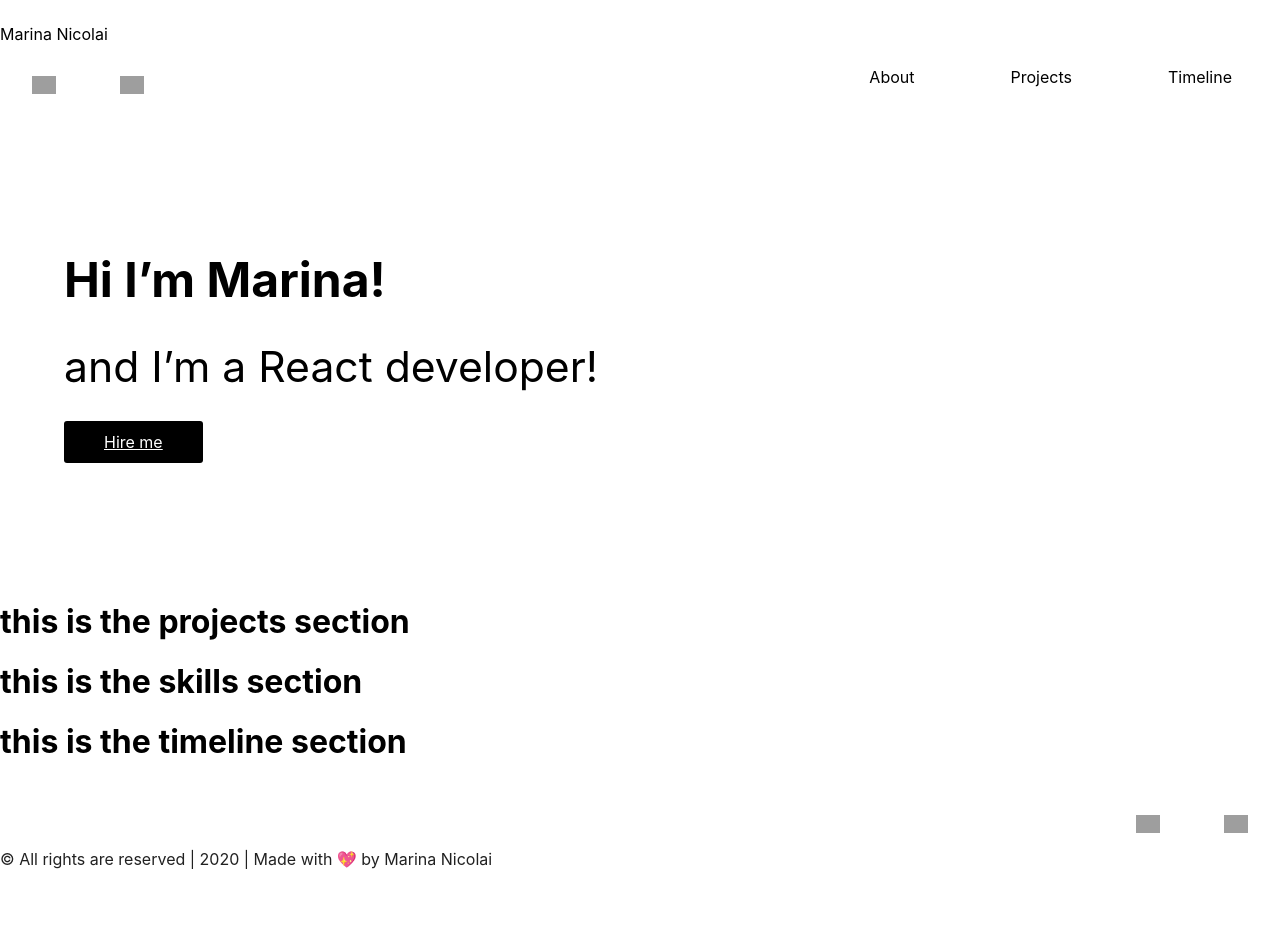
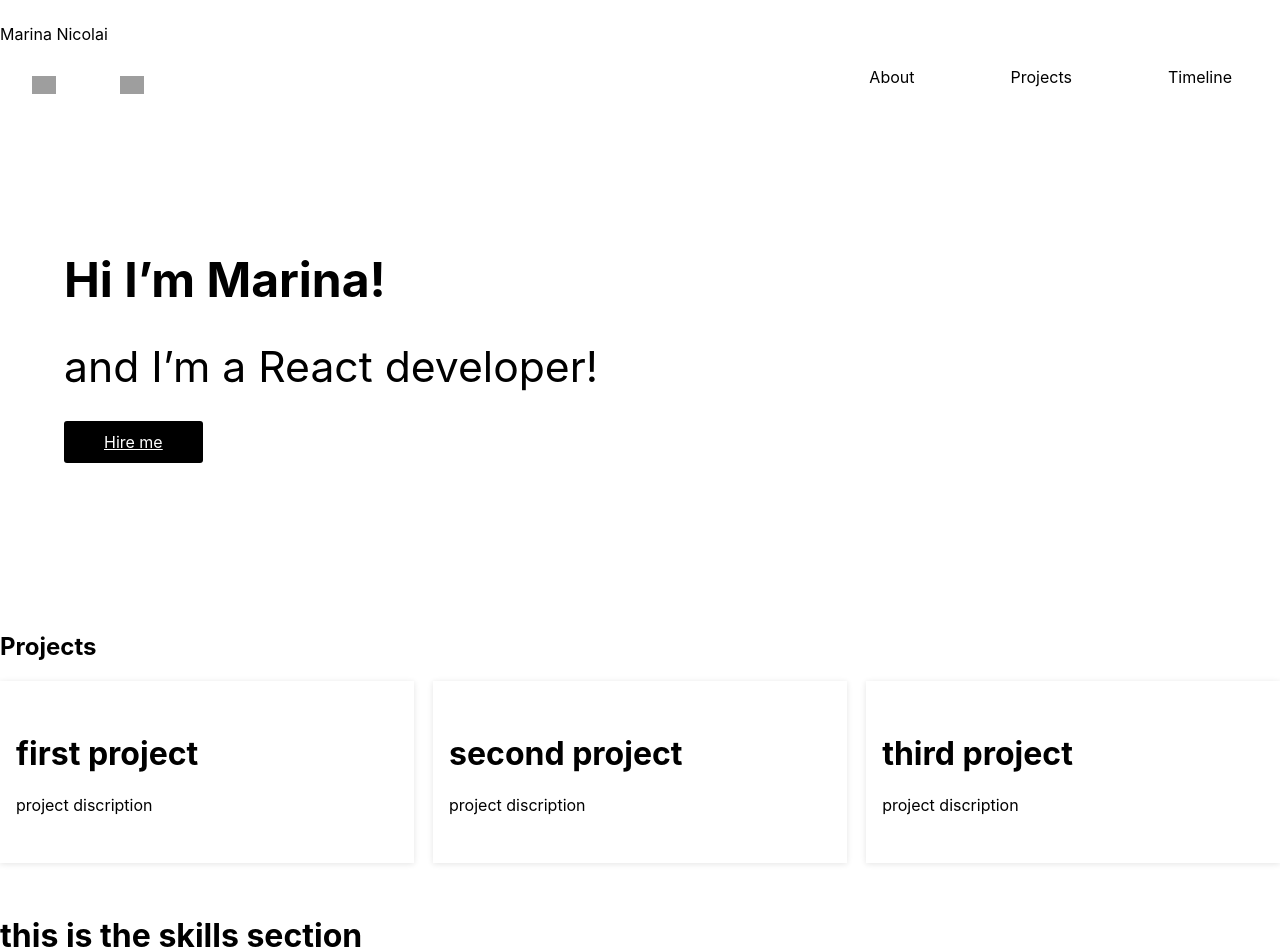
Before and after one commit to marinanicolai/myreact-website, a React (Create React App) app: page / in a window 1280 px wide. Shown: the top 952 px of the page. Before the commit the page ends 869 px from the top, so only its background shows below. Built offline with nearby package versions, Linux system fonts and the light colour scheme; grey boxes are pictures that could not be loaded.

Commit message:
project section update

```diff
--- /dev/null
+++ b/src/components/theme/landing/Projects/Project1/index.jsx
@@ -0,0 +1,10 @@
+import React from "react";
+
+export const Project1 = () => {
+  return (
+    <>
+      <h1>first project</h1>
+      <p>project discription</p>
+    </>
+  );
+};
--- /dev/null
+++ b/src/components/theme/landing/Projects/Project2/index.jsx
@@ -0,0 +1,10 @@
+import React from "react";
+
+export const Project2 = () => {
+  return (
+    <>
+      <h1>second project</h1>
+      <p>project discription</p>
+    </>
+  );
+};
--- /dev/null
+++ b/src/components/theme/landing/Projects/Project3/index.jsx
@@ -0,0 +1,10 @@
+import React from "react";
+
+export const Project3 = () => {
+  return (
+    <>
+      <h1>third project</h1>
+      <p>project discription</p>
+    </>
+  );
+};
--- a/src/components/theme/landing/Projects/index.jsx
+++ b/src/components/theme/landing/Projects/index.jsx
@@ -1,5 +1,37 @@
 import React from "react";
+import { Card } from "../common/Card";
+import { Wrapper, Grid, Item, Content } from "./style";
+import { Project1 } from "../Projects/Project1/index";
+import { Project2 } from "../Projects/Project2/index";
+import { Project3 } from "../Projects/Project3/index";
 
 export const Projects = () => {
-  return <h1>this is the projects section</h1>;
+  return (
+    <Wrapper>
+      <h2>Projects</h2>
+      <Grid>
+        <Item>
+          <Card>
+            <Content>
+              <Project1 />
+            </Content>
+          </Card>
+        </Item>
+        <Item>
+          <Card>
+            <Content>
+              <Project2 />
+            </Content>
+          </Card>
+        </Item>
+        <Item>
+          <Card>
+            <Content>
+              <Project3 />
+            </Content>
+          </Card>
+        </Item>
+      </Grid>
+    </Wrapper>
+  );
 };
--- a/src/components/theme/landing/Projects/style.js
+++ b/src/components/theme/landing/Projects/style.js
@@ -0,0 +1,24 @@
+import styled from "styled-components";
+
+export const Wrapper = styled.div`
+  padding: 2rem 0;
+`;
+
+export const Grid = styled.div`
+  display: grid;
+  align-items: center;
+  grid-template-columns: repeat(3, 1fr);
+  grid-template-rows: 8fr;
+  gap: 1.2rem 1.2rem;
+`;
+
+export const Item = styled.div`
+  width: 100%;
+  height: 100%;
+  overflow: hidden;
+  box-shadow: 0 1px 6px 0 rgba(0, 0, 0, 0.11);
+`;
+
+export const Content = styled.div`
+  padding: 1rem 0;
+`;
--- a/src/components/theme/landing/common/Card/index.js
+++ b/src/components/theme/landing/common/Card/index.js
@@ -0,0 +1,6 @@
+import styled from "styled-components";
+
+export const Card = styled.div`
+  padding: 1rem;
+  height: 100%;
+`;
```
Also changed, not shown: src/components/theme/landing/Projects/Project1/style.js (added), src/components/theme/landing/Projects/Project2/style.js (added), src/components/theme/landing/Projects/Project3/style.js (added).
